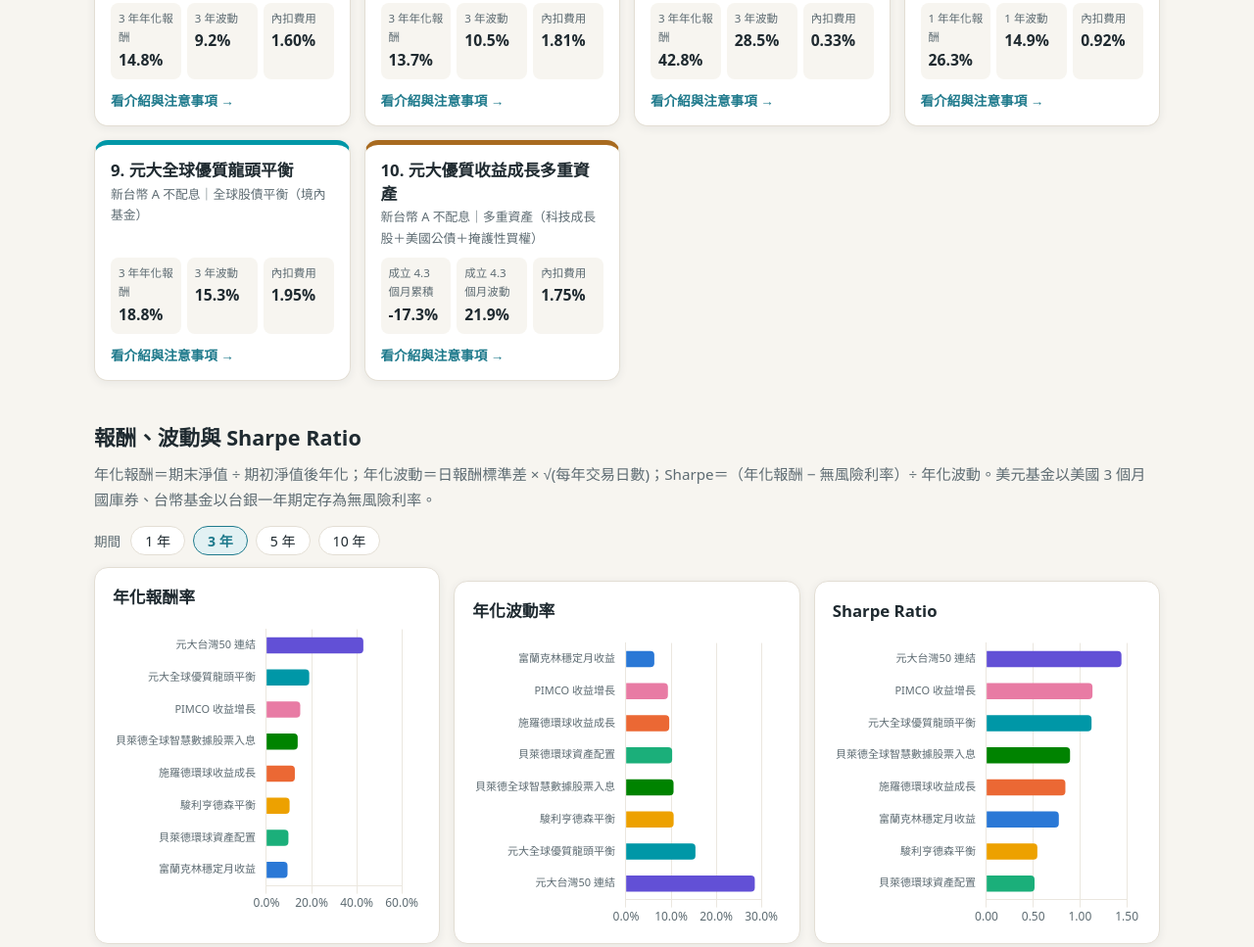
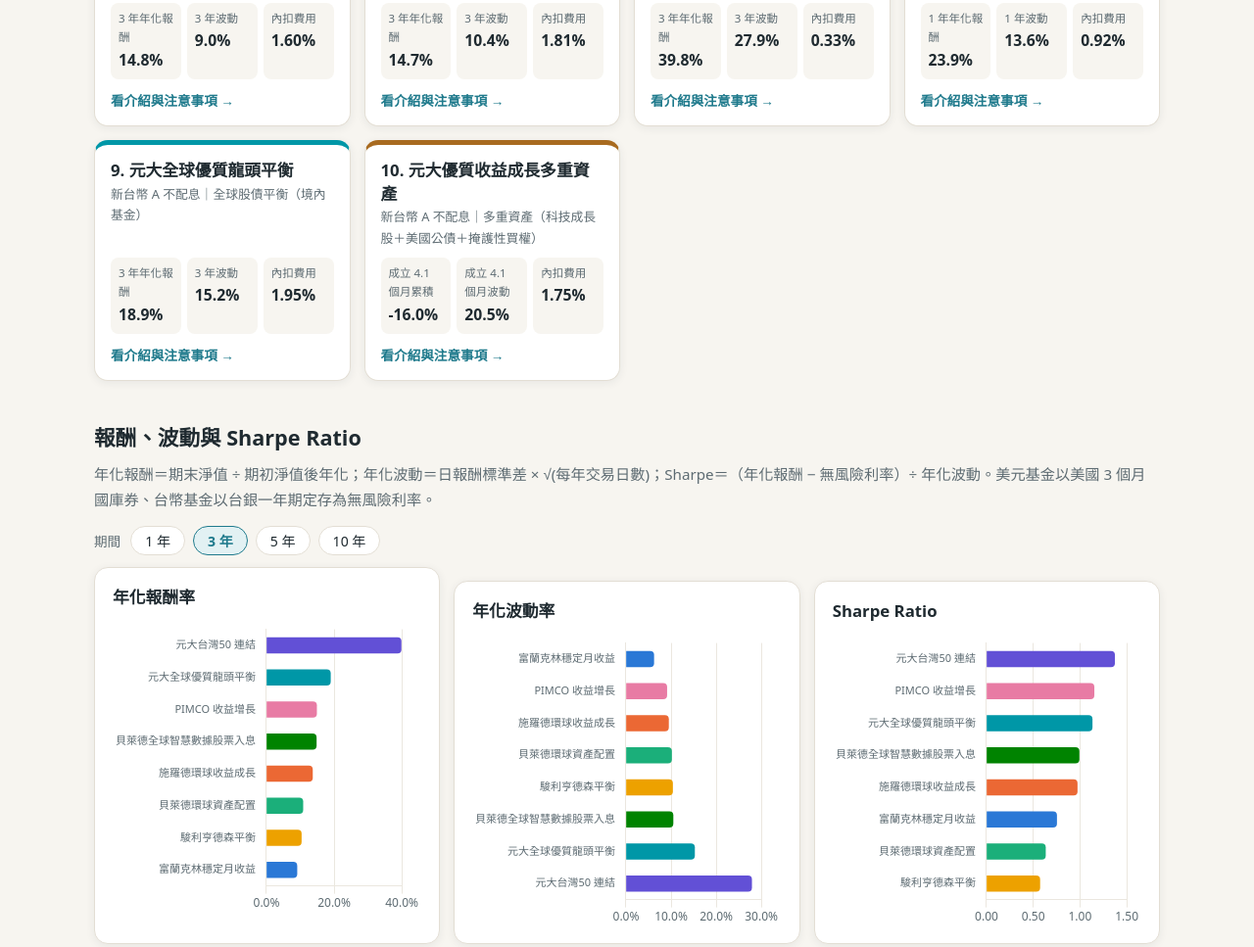
Before and after one commit to cabbage765/fund-compare-guide, a plain HTML site: page index.html in a window 1280 px wide. Shown: the part 862-1829 px from the top of the page at 98% size. Drawn offline with nearby package versions, Linux system fonts and the light colour scheme.

Commit message:
更新股債比：兩檔台股 ETF 連結改用 10/31、元大全球優質龍頭改用 11/20 週資料
Co-Authored-By: Claude Opus 5.5 <noreply@anthropic.com>

```diff
--- a/fund.html
+++ b/fund.html
@@ -14,7 +14,7 @@
   <div id="tip"></div>
 
   <script src="https://cdnjs.cloudflare.com/ajax/libs/Chart.js/4.4.1/chart.umd.min.js"></script>
-  <script src="js/data.js?v=10"></script>
+  <script src="js/data.js?v=11"></script>
   <script src="js/series.js?v=8"></script>
   <script src="js/common.js?v=8"></script>
   <script src="js/fund.js?v=6"></script>
--- a/js/data.js
+++ b/js/data.js
@@ -1,5 +1,5 @@
-// 由資料整理腳本產生：淨值計算至 2026/11/25，持股與配置為 2026 年 9–10 月月報
-const AS_OF = {"updated":"2026-11-26","reports":"2026 年 9～10 月","end":"2026-11-25","lagging":[{"key":"janus","short":"駿利亨德森平衡","end":"2026-11-24"},{"key":"pimco","short":"PIMCO 收益增長","end":"2026-11-24"},{"key":"leaders","short":"元大全球優質龍頭平衡","end":"2026-11-24"},{"key":"yuantami","short":"元大優質收益成長多重資產","end":"2026-11-24"}]};
+// 由資料整理腳本產生：淨值計算至 2026/11/20，持股與配置為 2026 年 9–10 月月報
+const AS_OF = {"updated":"2026-11-26","reports":"2026 年 9～10 月","end":"2026-11-20","lagging":[{"key":"franklin","short":"富蘭克林穩定月收益","end":"2026-11-19"},{"key":"schroder","short":"施羅德環球收益成長","end":"2026-11-19"},{"key":"gaf","short":"貝萊德環球資產配置","end":"2026-11-19"},{"key":"janus","short":"駿利亨德森平衡","end":"2026-11-19"},{"key":"pimco","short":"PIMCO 收益增長","end":"2026-11-19"},{"key":"sgehi","short":"貝萊德全球智慧數據股票入息","end":"2026-11-19"},{"key":"leaders","short":"元大全球優質龍頭平衡","end":"2026-11-19"},{"key":"yuantami","short":"元大優質收益成長多重資產","end":"2026-11-19"}]};
 
 const FUNDS = [
  {
@@ -10,40 +10,40 @@ const FUNDS = [
   "cur": "USD",
   "inception": "2015-01-09",
   "dataStart": "2015-01-08",
-  "end": "2026-11-25",
+  "end": "2026-11-19",
   "aum": 14704131037,
   "aumCur": "USD",
   "category": "美元平衡型股債混合",
   "risk": "RR3",
   "per": {
    "1": {
-    "ret": 0.0698,
-    "vol": 0.0556,
-    "sharpe": 0.57,
+    "ret": 0.0725,
+    "vol": 0.0549,
+    "sharpe": 0.63,
     "rf": 0.0381
    },
    "3": {
-    "ret": 0.092,
-    "vol": 0.062,
-    "sharpe": 0.77,
+    "ret": 0.09,
+    "vol": 0.0615,
+    "sharpe": 0.75,
     "rf": 0.0442
    },
    "5": {
-    "ret": 0.0469,
-    "vol": 0.0765,
-    "sharpe": 0.09,
-    "rf": 0.04
+    "ret": 0.0464,
+    "vol": 0.0763,
+    "sharpe": 0.08,
+    "rf": 0.0399
    },
    "10": {
-    "ret": 0.0526,
-    "vol": 0.0883,
+    "ret": 0.0528,
+    "vol": 0.0882,
     "sharpe": 0.31,
-    "rf": 0.0255
+    "rf": 0.0254
    },
    "si": {
-    "cum": 0.6489,
+    "cum": 0.635,
     "vol": 0.0901,
-    "months": 142.5
+    "months": 142.3
    }
   },
   "mdd3": {
@@ -69,7 +69,7 @@ const FUNDS = [
    "2023": 0.0705,
    "2024": 0.0606,
    "2025": 0.1087,
-   "2026": 0.0535
+   "2026": 0.0446
   },
   "sectors": [
    [
@@ -258,40 +258,40 @@ const FUNDS = [
   "cur": "USD",
   "inception": "2015-03-11",
   "dataStart": "2016-09-19",
-  "end": "2026-11-25",
+  "end": "2026-11-19",
   "aum": 4738261171,
   "aumCur": "USD",
   "category": "美元平衡型股債混合",
   "risk": "RR3",
   "per": {
    "1": {
-    "ret": 0.0616,
-    "vol": 0.0978,
-    "sharpe": 0.24,
+    "ret": 0.0924,
+    "vol": 0.0967,
+    "sharpe": 0.56,
     "rf": 0.0381
    },
    "3": {
-    "ret": 0.1244,
-    "vol": 0.0951,
-    "sharpe": 0.84,
+    "ret": 0.1359,
+    "vol": 0.0942,
+    "sharpe": 0.97,
     "rf": 0.0442
    },
    "5": {
-    "ret": 0.0504,
-    "vol": 0.1124,
-    "sharpe": 0.09,
-    "rf": 0.04
+    "ret": 0.0543,
+    "vol": 0.112,
+    "sharpe": 0.13,
+    "rf": 0.0399
    },
    "10": {
-    "ret": 0.0583,
-    "vol": 0.1037,
-    "sharpe": 0.32,
-    "rf": 0.0255
+    "ret": 0.0612,
+    "vol": 0.1034,
+    "sharpe": 0.35,
+    "rf": 0.0254
    },
    "si": {
-    "cum": 0.7533,
-    "vol": 0.1029,
-    "months": 122.2
+    "cum": 0.7981,
+    "vol": 0.1027,
+    "months": 122
    }
   },
   "mdd3": {
@@ -316,7 +316,7 @@ const FUNDS = [
    "2023": 0.1525,
    "2024": 0.076,
    "2025": 0.2166,
-   "2026": 0.0304
+   "2026": 0.0568
   },
   "sectors": [
    [
@@ -480,40 +480,40 @@ const FUNDS = [
   "cur": "USD",
   "inception": "1997-01-03",
   "dataStart": "1997-01-02",
-  "end": "2026-11-25",
+  "end": "2026-11-19",
   "aum": 18785467063,
   "aumCur": "USD",
   "category": "美元平衡型股債混合",
   "risk": "RR3",
   "per": {
    "1": {
-    "ret": 0.0114,
-    "vol": 0.1049,
-    "sharpe": -0.25,
+    "ret": 0.0398,
+    "vol": 0.1054,
+    "sharpe": 0.02,
     "rf": 0.0381
    },
    "3": {
-    "ret": 0.0959,
-    "vol": 0.1016,
-    "sharpe": 0.51,
+    "ret": 0.1076,
+    "vol": 0.101,
+    "sharpe": 0.63,
     "rf": 0.0442
    },
    "5": {
-    "ret": 0.0343,
-    "vol": 0.1096,
-    "sharpe": -0.05,
-    "rf": 0.04
+    "ret": 0.0372,
+    "vol": 0.1093,
+    "sharpe": -0.03,
+    "rf": 0.0399
    },
    "10": {
-    "ret": 0.0618,
-    "vol": 0.1019,
-    "sharpe": 0.36,
-    "rf": 0.0255
+    "ret": 0.065,
+    "vol": 0.1017,
+    "sharpe": 0.39,
+    "rf": 0.0254
    },
    "si": {
-    "cum": 5.5028,
-    "vol": 0.0997,
-    "months": 358.7
+    "cum": 5.6643,
+    "vol": 0.0996,
+    "months": 358.5
    }
   },
   "mdd3": {
@@ -557,7 +557,7 @@ const FUNDS = [
    "2023": 0.1252,
    "2024": 0.0882,
    "2025": 0.174,
-   "2026": -0.018
+   "2026": 0.0063
   },
   "sectors": [
    [
@@ -728,40 +728,40 @@ const FUNDS = [
   "cur": "USD",
   "inception": "1998-12-24",
   "dataStart": "2001-08-27",
-  "end": "2026-11-24",
+  "end": "2026-11-19",
   "aum": 11169715951,
   "aumCur": "USD",
   "category": "美元平衡型股債混合",
   "risk": "RR3",
   "per": {
    "1": {
-    "ret": 0.0035,
-    "vol": 0.1036,
-    "sharpe": -0.33,
+    "ret": 0.0089,
+    "vol": 0.0997,
+    "sharpe": -0.29,
     "rf": 0.0381
    },
    "3": {
-    "ret": 0.1011,
-    "vol": 0.1049,
-    "sharpe": 0.54,
+    "ret": 0.1029,
+    "vol": 0.1032,
+    "sharpe": 0.57,
     "rf": 0.0442
    },
    "5": {
-    "ret": 0.0388,
-    "vol": 0.1145,
+    "ret": 0.0382,
+    "vol": 0.1136,
     "sharpe": -0.01,
-    "rf": 0.04
+    "rf": 0.0399
    },
    "10": {
-    "ret": 0.0809,
-    "vol": 0.1128,
-    "sharpe": 0.49,
-    "rf": 0.0255
+    "ret": 0.0815,
+    "vol": 0.1124,
+    "sharpe": 0.5,
+    "rf": 0.0254
    },
    "si": {
-    "cum": 3.4746,
-    "vol": 0.1038,
-    "months": 302.9
+    "cum": 3.4702,
+    "vol": 0.1037,
+    "months": 302.7
    }
   },
   "mdd3": {
@@ -801,7 +801,7 @@ const FUNDS = [
    "2023": 0.1361,
    "2024": 0.1366,
    "2025": 0.1341,
-   "2026": -0.0062
+   "2026": -0.0072
   },
   "sectors": [
    [
@@ -982,30 +982,30 @@ const FUNDS = [
   "cur": "USD",
   "inception": "2023-11-30",
   "dataStart": "2023-10-27",
-  "end": "2026-11-24",
+  "end": "2026-11-19",
   "aum": 20583071256,
   "aumCur": "USD",
   "category": "美元平衡型股債混合",
   "risk": "RR3",
   "per": {
    "1": {
-    "ret": 0.1034,
-    "vol": 0.1017,
-    "sharpe": 0.64,
+    "ret": 0.1031,
+    "vol": 0.0977,
+    "sharpe": 0.67,
     "rf": 0.0381
    },
    "3": {
-    "ret": 0.1483,
-    "vol": 0.0922,
-    "sharpe": 1.13,
+    "ret": 0.1481,
+    "vol": 0.0904,
+    "sharpe": 1.15,
     "rf": 0.0442
    },
    "5": null,
    "10": null,
    "si": {
-    "cum": 0.6259,
-    "vol": 0.0922,
-    "months": 36.9
+    "cum": 0.6184,
+    "vol": 0.0906,
+    "months": 36.8
    }
   },
   "mdd3": {
@@ -1023,7 +1023,7 @@ const FUNDS = [
   "cal": {
    "2024": 0.1195,
    "2025": 0.2084,
-   "2026": 0.0681
+   "2026": 0.0632
   },
   "sectors": [
    [
@@ -1184,40 +1184,40 @@ const FUNDS = [
   "cur": "USD",
   "inception": "2006-10-13",
   "dataStart": "2013-07-29",
-  "end": "2026-11-25",
+  "end": "2026-11-19",
   "aum": 17723116073,
   "aumCur": "USD",
   "category": "環球股票收益",
   "risk": "RR3",
   "per": {
    "1": {
-    "ret": 0.1041,
-    "vol": 0.0905,
-    "sharpe": 0.73,
+    "ret": 0.1207,
+    "vol": 0.0913,
+    "sharpe": 0.91,
     "rf": 0.0381
    },
    "3": {
-    "ret": 0.137,
-    "vol": 0.1047,
-    "sharpe": 0.89,
+    "ret": 0.1472,
+    "vol": 0.1042,
+    "sharpe": 0.99,
     "rf": 0.0442
    },
    "5": {
-    "ret": 0.0742,
-    "vol": 0.1211,
-    "sharpe": 0.28,
-    "rf": 0.04
+    "ret": 0.0763,
+    "vol": 0.1209,
+    "sharpe": 0.3,
+    "rf": 0.0399
    },
    "10": {
-    "ret": 0.0852,
-    "vol": 0.1217,
-    "sharpe": 0.49,
-    "rf": 0.0255
+    "ret": 0.0885,
+    "vol": 0.1216,
+    "sharpe": 0.52,
+    "rf": 0.0254
    },
    "si": {
-    "cum": 1.5114,
+    "cum": 1.5578,
     "vol": 0.116,
-    "months": 159.9
+    "months": 159.7
    }
   },
   "mdd3": {
@@ -1245,7 +1245,7 @@ const FUNDS = [
    "2023": 0.1576,
    "2024": 0.1666,
    "2025": 0.1259,
-   "2026": 0.078
+   "2026": 0.098
   },
   "sectors": [
    [
@@ -1429,35 +1429,35 @@ const FUNDS = [
   "cur": "TWD",
   "inception": "2019-06-10",
   "dataStart": "2019-06-10",
-  "end": "2026-11-25",
+  "end": "2026-11-20",
   "aum": 96043568214,
   "aumCur": "TWD",
   "category": "台灣大型股票",
   "risk": "RR4",
   "per": {
    "1": {
-    "ret": 0.5257,
-    "vol": 0.3356,
-    "sharpe": 1.52,
+    "ret": 0.3933,
+    "vol": 0.3223,
+    "sharpe": 1.17,
     "rf": 0.017
    },
    "3": {
-    "ret": 0.4281,
-    "vol": 0.2848,
-    "sharpe": 1.44,
-    "rf": 0.0169
+    "ret": 0.398,
+    "vol": 0.2785,
+    "sharpe": 1.37,
+    "rf": 0.0168
    },
    "5": {
-    "ret": 0.24,
-    "vol": 0.2516,
-    "sharpe": 0.89,
+    "ret": 0.2193,
+    "vol": 0.2473,
+    "sharpe": 0.83,
     "rf": 0.0152
    },
    "10": null,
    "si": {
-    "cum": 4.546,
-    "vol": 0.2335,
-    "months": 89.5
+    "cum": 4.186,
+    "vol": 0.2305,
+    "months": 89.4
    }
   },
   "mdd3": {
@@ -1479,7 +1479,7 @@ const FUNDS = [
    "2023": 0.2868,
    "2024": 0.4716,
    "2025": 0.3656,
-   "2026": 0.398
+   "2026": 0.3073
   },
   "sectors": [
    [
@@ -1538,18 +1538,14 @@ const FUNDS = [
   "alloc": [
    [
     "股票",
-    98.24
+    98.72
    ],
    [
     "現金",
-    1.15
-   ],
-   [
-    "其他",
-    0.61
-   ]
-  ],
-  "allocSrc": "鉅亨網 2026/09/29（透視 0050）",
+    1.28
+   ]
+  ],
+  "allocSrc": "MoneyDJ／基金公司 2026/10/31：持有 0050 受益憑證 98.72%、現金 1.28%（0050 本身幾乎全數投資台股，故以股票計）",
   "credit": {
    "kind": "na",
    "items": [],
@@ -1630,25 +1626,25 @@ const FUNDS = [
   "cur": "TWD",
   "inception": "2024-01-23",
   "dataStart": "2024-01-23",
-  "end": "2026-11-25",
+  "end": "2026-11-20",
   "aum": 1142271960,
   "aumCur": "TWD",
   "category": "台灣大型股票",
   "risk": "RR4",
   "per": {
    "1": {
-    "ret": 0.2634,
-    "vol": 0.1486,
-    "sharpe": 1.66,
+    "ret": 0.239,
+    "vol": 0.1356,
+    "sharpe": 1.64,
     "rf": 0.017
    },
    "3": null,
    "5": null,
    "10": null,
    "si": {
-    "cum": 0.487,
-    "vol": 0.1421,
-    "months": 34.1
+    "cum": 0.467,
+    "vol": 0.1374,
+    "months": 33.9
    }
   },
   "mdd3": {
@@ -1665,7 +1661,7 @@ const FUNDS = [
   },
   "cal": {
    "2025": 0.036,
-   "2026": 0.2299
+   "2026": 0.2134
   },
   "sectors": [
    [
@@ -1716,18 +1712,14 @@ const FUNDS = [
   "alloc": [
    [
     "股票",
-    91.25
+    97.48
    ],
    [
     "現金",
-    4.85
-   ],
-   [
-    "其他",
-    3.9
-   ]
-  ],
-  "allocSrc": "鉅亨網 2026/09/29（透視 00713）",
+    2.52
+   ]
+  ],
+  "allocSrc": "MoneyDJ／基金公司 2026/10/31：持有 00713 受益憑證 97.48%、現金 2.52%（00713 本身幾乎全數投資台股，故以股票計）",
   "credit": {
    "kind": "na",
    "items": [],
@@ -1804,49 +1796,49 @@ const FUNDS = [
   "cur": "TWD",
   "inception": "2022-08-24",
   "dataStart": "2022-08-24",
-  "end": "2026-11-24",
+  "end": "2026-11-19",
   "aum": 16408137449,
   "aumCur": "TWD",
   "category": "新台幣平衡型股債混合",
   "risk": "RR3",
   "per": {
    "1": {
-    "ret": 0.0355,
-    "vol": 0.1882,
-    "sharpe": 0.1,
+    "ret": 0.0454,
+    "vol": 0.1866,
+    "sharpe": 0.15,
     "rf": 0.017
    },
    "3": {
-    "ret": 0.1882,
-    "vol": 0.1532,
-    "sharpe": 1.12,
-    "rf": 0.0169
+    "ret": 0.189,
+    "vol": 0.1519,
+    "sharpe": 1.13,
+    "rf": 0.0168
    },
    "5": null,
    "10": null,
    "si": {
-    "cum": 0.981,
-    "vol": 0.1376,
-    "months": 51
+    "cum": 0.982,
+    "vol": 0.1366,
+    "months": 50.9
    }
   },
   "mdd3": {
-   "dd": -0.2068,
+   "dd": -0.1834,
    "peak": "2026-06-22",
-   "trough": "2026-11-20",
+   "trough": "2026-11-19",
    "recover": null
   },
   "mddAll": {
-   "dd": -0.2068,
+   "dd": -0.1834,
    "peak": "2026-06-22",
-   "trough": "2026-11-20",
+   "trough": "2026-11-19",
    "recover": null
   },
   "cal": {
    "2023": 0.1996,
    "2024": 0.2866,
    "2025": 0.2978,
-   "2026": -0.003
+   "2026": -0.0025
   },
   "sectors": [
    [
@@ -1905,28 +1897,28 @@ const FUNDS = [
   "alloc": [
    [
     "股票",
-    68.27
+    57.49
    ],
    [
     "債券",
-    14.97
+    21.8
    ],
    [
     "現金",
-    16.76
-   ]
-  ],
-  "allocSrc": "MoneyDJ 2026/10/31（股票＝扣除公司債 14.97%、現金 16.76% 後）",
+    21.01
+   ]
+  ],
+  "allocSrc": "MoneyDJ 2026/11/20 週持股（依類股）：股票 57.49%（北美 40.3%、半導體 6.75%、日本 3.9%、亞洲不含日本 3.05% 等）、買斷債券 21.8%、存款 19.45%＋附條件債券 1.56%（列入現金）；合計 100.3% 為四捨五入與資料時點差異。10/31 月報為股票約 68%、債券 15%、現金 17%。",
   "credit": {
    "kind": "ig",
    "items": [
     [
      "投資等級（BBB- 以上）",
-     14.97
+     21.8
     ]
    ],
    "note": "基金不投資非投資等級債；10/31 前十大中 Kinder Morgan 公司債占 4.81%，9/30 季報持債為 UnitedHealth、Home Depot、Union Pacific、PepsiCo、Abbott、American Express、Kinder Morgan 等美國投資等級公司債。月報未提供逐級分布，故只標示投資等級合計（占全基金比例）。",
-   "src": "MoneyDJ 2026/10/31（產業）、2026/09/30（季報持債明細）、媒體報導"
+   "src": "MoneyDJ 2026/11/20（債券比重，週資料）、2026/09/30（季報持債明細）、媒體報導"
   },
   "countries": [
    [
@@ -2013,7 +2005,7 @@ const FUNDS = [
    "近 3 年年化報酬約 18.9%，在十檔中僅次於台灣 50 連結。"
   ],
   "cautions": [
-   "名為「平衡」，實際股票約 68%、債券約 15%、現金約 17%，波動（近 1 年約 19%）更接近股票型基金。",
+   "股債比調整幅度很大：10/31 股票約 68%，11/20 週資料已降到約 57%、債券升到約 22%、現金約 21%；不過過去一年多數時間股票在 70% 上下，波動（近 1 年約 19%）仍接近股票型基金。",
    "台幣計價但資產幾乎都在海外，若未避險，新台幣升值會直接侵蝕報酬。",
    "2025 年費用率約 1.95%，是十檔中最高；2026/6 起回落約 -18%（低點在 2026/11/19），截至資料日尚未回到高點。",
    "成立未滿 5 年，沒有 5、10 年數據。"
@@ -2027,7 +2019,7 @@ const FUNDS = [
   "cur": "TWD",
   "inception": "2026-07-16",
   "dataStart": "2026-07-16",
-  "end": "2026-11-24",
+  "end": "2026-11-19",
   "aum": 37247264365,
   "aumCur": "TWD",
   "category": "新台幣平衡型股債混合",
@@ -2038,21 +2030,21 @@ const FUNDS = [
    "5": null,
    "10": null,
    "si": {
-    "cum": -0.1733,
-    "vol": 0.2191,
-    "months": 4.3
+    "cum": -0.1603,
+    "vol": 0.2054,
+    "months": 4.1
    }
   },
   "mdd3": {
-   "dd": -0.201,
+   "dd": -0.1662,
    "peak": "2026-07-21",
-   "trough": "2026-11-20",
+   "trough": "2026-11-19",
    "recover": null
   },
   "mddAll": {
-   "dd": -0.201,
+   "dd": -0.1662,
    "peak": "2026-07-21",
-   "trough": "2026-11-20",
+   "trough": "2026-11-19",
    "recover": null
   },
   "cal": {},
@@ -2226,4 +2218,4 @@ const FUNDS = [
  }
 ];
 
-const CORR = {"franklin":{"franklin":1,"schroder":0.68,"gaf":0.69,"janus":0.76,"pimco":0.85,"sgehi":0.7,"tw50":0.36,"twhdlv":0.37,"leaders":0.39,"yuantami":null},"schroder":{"franklin":0.68,"schroder":1,"gaf":0.91,"janus":0.73,"pimco":0.81,"sgehi":0.84,"tw50":0.68,"twhdlv":0.55,"leaders":0.61,"yuantami":null},"gaf":{"franklin":0.69,"schroder":0.91,"gaf":1,"janus":0.82,"pimco":0.86,"sgehi":0.9,"tw50":0.62,"twhdlv":0.48,"leaders":0.61,"yuantami":null},"janus":{"franklin":0.76,"schroder":0.73,"gaf":0.82,"janus":1,"pimco":0.92,"sgehi":0.75,"tw50":0.52,"twhdlv":0.38,"leaders":0.6,"yuantami":null},"pimco":{"franklin":0.85,"schroder":0.81,"gaf":0.86,"janus":0.92,"pimco":1,"sgehi":0.82,"tw50":0.56,"twhdlv":0.48,"leaders":0.64,"yuantami":null},"sgehi":{"franklin":0.7,"schroder":0.84,"gaf":0.9,"janus":0.75,"pimco":0.82,"sgehi":1,"tw50":0.61,"twhdlv":0.57,"leaders":0.52,"yuantami":null},"tw50":{"franklin":0.36,"schroder":0.68,"gaf":0.62,"janus":0.52,"pimco":0.56,"sgehi":0.61,"tw50":1,"twhdlv":0.71,"leaders":0.66,"yuantami":null},"twhdlv":{"franklin":0.37,"schroder":0.55,"gaf":0.48,"janus":0.38,"pimco":0.48,"sgehi":0.57,"tw50":0.71,"twhdlv":1,"leaders":0.46,"yuantami":null},"leaders":{"franklin":0.39,"schroder":0.61,"gaf":0.61,"janus":0.6,"pimco":0.64,"sgehi":0.52,"tw50":0.66,"twhdlv":0.46,"leaders":1,"yuantami":null},"yuantami":{"franklin":null,"schroder":null,"gaf":null,"janus":null,"pimco":null,"sgehi":null,"tw50":null,"twhdlv":null,"leaders":null,"yuantami":null}};
+const CORR = {"franklin":{"franklin":1,"schroder":0.68,"gaf":0.7,"janus":0.75,"pimco":0.84,"sgehi":0.71,"tw50":0.32,"twhdlv":0.34,"leaders":0.35,"yuantami":null},"schroder":{"franklin":0.68,"schroder":1,"gaf":0.9,"janus":0.72,"pimco":0.82,"sgehi":0.83,"tw50":0.66,"twhdlv":0.51,"leaders":0.6,"yuantami":null},"gaf":{"franklin":0.7,"schroder":0.9,"gaf":1,"janus":0.83,"pimco":0.88,"sgehi":0.9,"tw50":0.61,"twhdlv":0.46,"leaders":0.61,"yuantami":null},"janus":{"franklin":0.75,"schroder":0.72,"gaf":0.83,"janus":1,"pimco":0.91,"sgehi":0.75,"tw50":0.48,"twhdlv":0.33,"leaders":0.57,"yuantami":null},"pimco":{"franklin":0.84,"schroder":0.82,"gaf":0.88,"janus":0.91,"pimco":1,"sgehi":0.83,"tw50":0.52,"twhdlv":0.44,"leaders":0.6,"yuantami":null},"sgehi":{"franklin":0.71,"schroder":0.83,"gaf":0.9,"janus":0.75,"pimco":0.83,"sgehi":1,"tw50":0.6,"twhdlv":0.55,"leaders":0.51,"yuantami":null},"tw50":{"franklin":0.32,"schroder":0.66,"gaf":0.61,"janus":0.48,"pimco":0.52,"sgehi":0.6,"tw50":1,"twhdlv":0.71,"leaders":0.63,"yuantami":null},"twhdlv":{"franklin":0.34,"schroder":0.51,"gaf":0.46,"janus":0.33,"pimco":0.44,"sgehi":0.55,"tw50":0.71,"twhdlv":1,"leaders":0.41,"yuantami":null},"leaders":{"franklin":0.35,"schroder":0.6,"gaf":0.61,"janus":0.57,"pimco":0.6,"sgehi":0.51,"tw50":0.63,"twhdlv":0.41,"leaders":1,"yuantami":null},"yuantami":{"franklin":null,"schroder":null,"gaf":null,"janus":null,"pimco":null,"sgehi":null,"tw50":null,"twhdlv":null,"leaders":null,"yuantami":null}};
```
Also changed, not shown: funds.html (+1 -1 lines), index.html (+1 -1 lines), js/news.js (+13 -1 lines), loan.html (+1 -1 lines), method.html (+1 -1 lines), news.html (+3 -2 lines), tools/build-data.js (+9 -9 lines), js/series.js.
